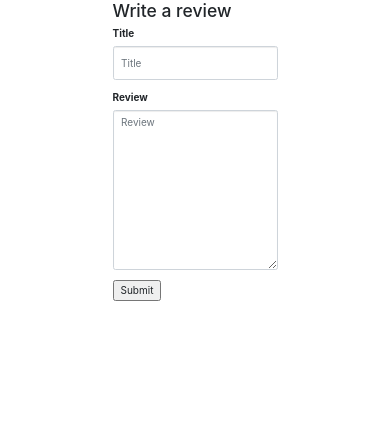
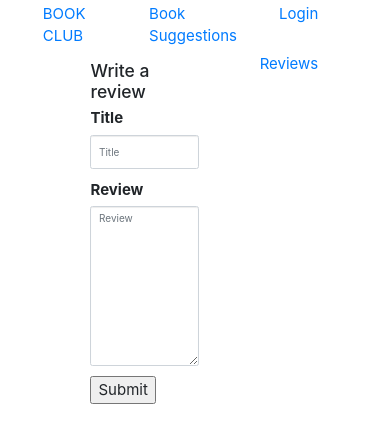
Before and after one commit to Kiptim54/BookClub, a Django app: page /review/ in a window 390 px wide. Shown: the top 443 px of the page. Run offline with Django 3.2, Linux system fonts and the light colour scheme; some libraries are stand-ins or nearby versions.

Commit message:
add navbar and responsivenss somewhat good

```diff
--- a/bookclubapp/static/css/base.css
+++ b/bookclubapp/static/css/base.css
@@ -1,3 +1,16 @@
+*{
+    font-size:15px;
+    margin:0;
+    margin-right: -9px;
+
+}
+.container-fluid {
+    width: 100%;
+    padding-right: 0px;
+    padding-left: 0px;
+    margin-right: auto;
+    margin-left: auto;
+}
 img{
     width:200%;
     height:100%;
@@ -7,3 +20,26 @@ img{
     margin-right:0;
 
 }
+
+#books{
+    height:60vh;
+    background:pink;
+    margin:0;
+
+}
+.nav{
+    background:black;
+}
+nav li{
+    display:inline-block;
+    margin:1%;
+}
+#bodynav{
+    float:right;
+
+}
+ ul {
+    margin-top: 0;
+    margin-bottom: 10px;
+    padding-right: 7em;
+}
--- a/bookclubapp/static/js/scripts.js
+++ b/bookclubapp/static/js/scripts.js
@@ -11,7 +11,7 @@ $(document).ready(function(){
         'dataType':'json',
         'success': function(comment, user){
             console.log(comment)
-            $("#comments").prepend("<p>comment.comment</p>")
+          $("#comments").prepend("comment.comment")
         },
 
     })
--- a/bookclubapp/templates/api/base.html
+++ b/bookclubapp/templates/api/base.html
@@ -15,6 +15,7 @@
     {% endif %}
 </head>
 <body>
+        {% include 'navbar.html' %}
     {%block content%}
     {{block.super}}
     {%endblock %}
--- a/bookclubapp/templates/forms/base.html
+++ b/bookclubapp/templates/forms/base.html
@@ -15,6 +15,7 @@
     {% endif %}
 </head>
 <body>
+        {% include 'navbar.html' %}
     {%block content%}
     {{block.super}}
     {%endblock %}
--- /dev/null
+++ b/bookclubapp/templates/navbar.html
@@ -0,0 +1,29 @@
+<!DOCTYPE html>
+<html lang="en">
+<head>
+    <meta charset="UTF-8">
+    <meta name="viewport" content="width=device-width, initial-scale=1.0">
+    <meta http-equiv="X-UA-Compatible" content="ie=edge">
+    {% load static %}
+    <link rel="stylesheet" href="{% static 'css/base.css' %}">
+</head>
+<body>
+
+              <nav>
+                <ul id="navnav">
+                  <li id="brand"><a href="{% url 'landing_page'%}">BOOK CLUB</a></li>
+                  <!-- <li id="brand"><a href=""><img src="static/photos/finalcommune.png" class="img-repsonsive navlogo" alt="commnune logo"></a></li> -->
+                  {% if user.is_authenticated %}
+                  <li id="bodynav"><a href="{% url 'logout'%}">Logout</a></li>
+                  {%else%}
+                  <li id="bodynav"><a href="{% url 'login'%}">Login</a></li>
+                  {% endif %}
+                  <li id="bodynav"><a href="">{{user.username}}</a></li>
+                  <li id="bodynav"><a href="{% url 'books_page'%}">Book Suggestions</a></li>
+                  <li id="bodynav"><a href="{% url 'display_reviews'%}">Reviews</a></li>
+
+
+                </ul>
+              </nav>
+</body>
+</html>
--- a/bookclubapp/templates/views/base.html
+++ b/bookclubapp/templates/views/base.html
@@ -16,6 +16,7 @@
     {% endif %}
 </head>
 <body>
+    {% include 'navbar.html' %}
     {%block content%}
     {{block.super}}
     {%endblock %}
```
Also changed, not shown: bookclubapp/templates/views/index.html (+6 -3 lines).
